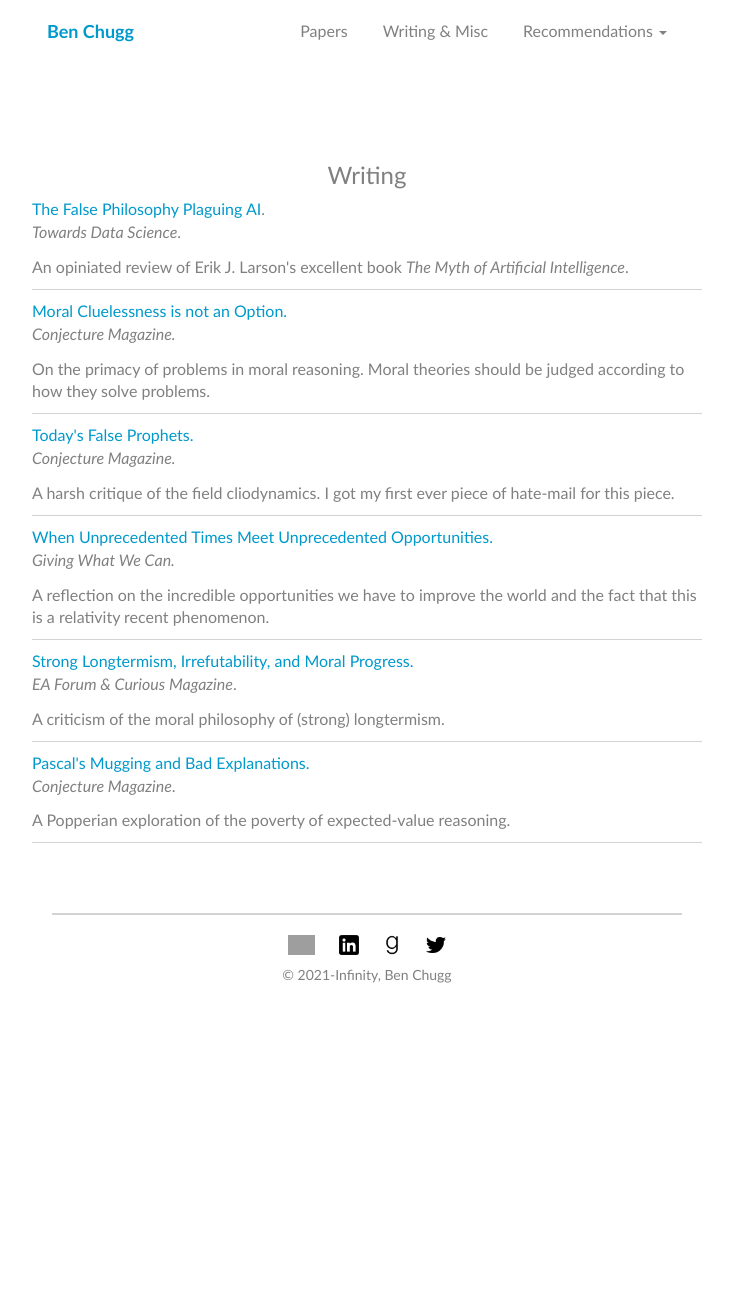
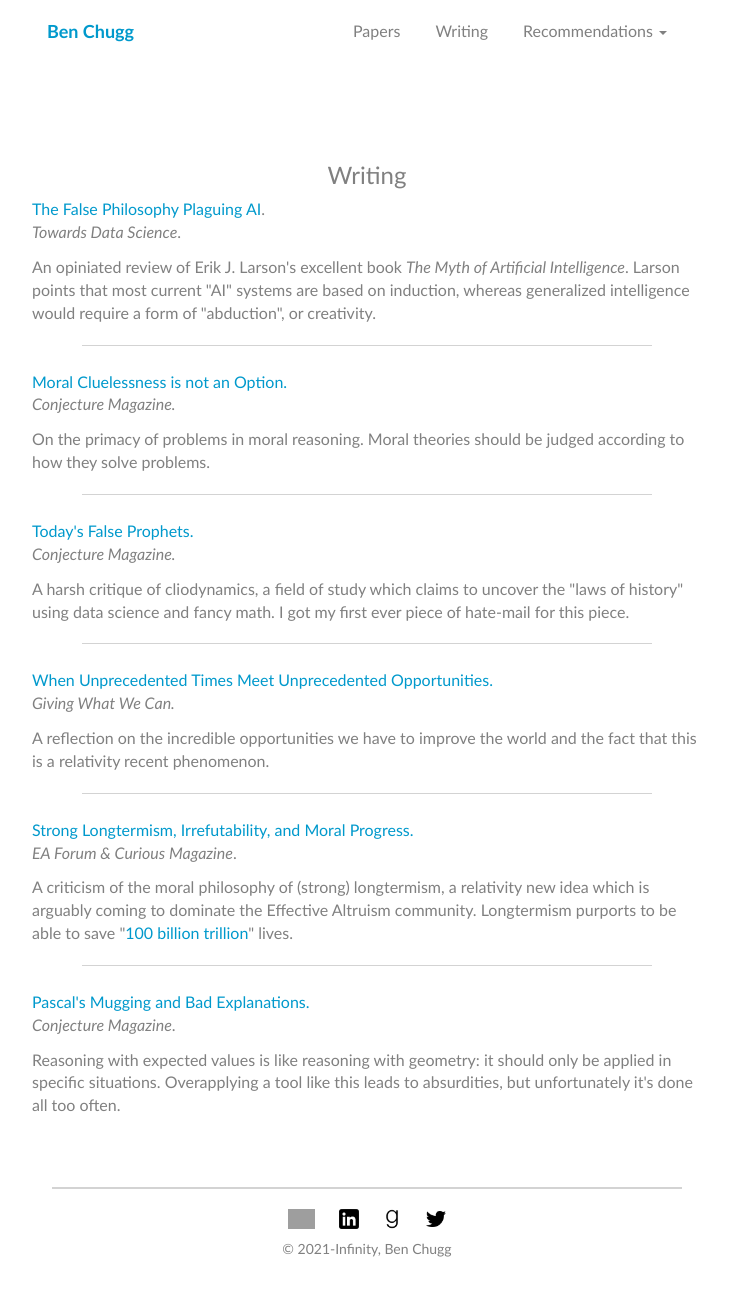
Before and after one commit to bchugg/bchugg.github.io, a PHP site: page /writing.html in a window 1280 px wide. Shown: the whole page, without its empty margins (273-1006 px from the left). Before the commit the page ends 983 px from the top, so only its background shows below. Run offline with PHP 8.4, Linux system fonts and the light colour scheme; some libraries are stand-ins or nearby versions; grey boxes are pictures that could not be loaded.

Commit message:
paralyzing patronus

```diff
--- a/assets/stylesheets/main.css
+++ b/assets/stylesheets/main.css
@@ -154,9 +154,14 @@
 }
 .main-body .writing p {
   padding-top: 12px;
-  padding-bottom: 10px;
+}
+.main-body .writing .sep {
+  text-align: center;
   border-bottom: 1px solid lightgray;
-  border-width: thin;
+  padding-top: 10px;
+  margin-bottom: 25px;
+  margin-left: 50px;
+  margin-right: 50px;
 }
 .main-body .papers li, .main-body .theses li {
   padding-top: 5px;
--- a/assets/stylesheets/main.scss
+++ b/assets/stylesheets/main.scss
@@ -194,9 +194,14 @@
 		font-size: 12pt;
 		p {
 			padding-top: 12px;
-			padding-bottom: 10px;
+		}
+		.sep {
+			text-align: center;
 			border-bottom: 1px solid lightgray;
-			border-width: thin;
+			padding-top: 10px;
+			margin-bottom: 25px;
+			margin-left: 50px;
+			margin-right: 50px;
 		}
 	}
 
--- a/index.html
+++ b/index.html
@@ -100,7 +100,7 @@
 				<h3>An erratic bio</h3>
 				<p>
 					Prior to Stanford, I was a grad student at the <a rel='nofollow' href="https://www.maths.ox.ac.uk/">Mathematical Institute</a>
-					at Oxford, where I studied topics at the intersection of spectral graph theory and geometry.
+					at Oxford, where I studied topics at the intersection of spectral graph theory and geometry. <a href="files/ox_thesis.pdf">Here</a> is my thesis on the subject.
 				</p>
 
 				<p>
--- a/shared/header.html
+++ b/shared/header.html
@@ -13,7 +13,7 @@
     <div class="collapse navbar-collapse" id="myNavbar">
 	    <ul class="nav navbar-nav navbar-right">
 	    	<li><a href="papers.html">Papers</a></li>
-        <li><a href="writing.html">Writing & Misc</a></li>
+        <li><a href="writing.html">Writing</a></li>
 	      <li class="dropdown">
 	        <a class="dropdown-toggle" data-toggle="dropdown" href="#">Recommendations
 	        <span class="caret"></span></a>
--- a/writing.html
+++ b/writing.html
@@ -37,7 +37,9 @@
         <a href="https://towardsdatascience.com/the-false-philosophy-plaguing-ai-bdcfd4872c45" rel='nofollow'>The False Philosophy Plaguing AI</a>.
         <br>
         <em>Towards Data Science</em>.
-        <p>An opiniated review of Erik J. Larson's excellent book <em>The Myth of Artificial Intelligence</em>.</p>
+        <p>An opiniated review of Erik J. Larson's excellent book <em>The Myth of Artificial Intelligence</em>. Larson points that most current "AI" systems are based on induction, whereas generalized intelligence would require a form of "abduction", or creativity. </p>
+      </div>
+      <div class="sep">
       </div>
 
       <div class="post">
@@ -47,13 +49,17 @@
           <em>Conjecture Magazine.</em>
           <p>On the primacy of problems in moral reasoning. Moral theories should be judged according to how they solve problems. </p>
       </div>
+      <div class="sep">
+      </div>
 
       <div class="post">
         <a href="https://medium.com/conjecture-magazine/the-dangers-of-cliodynamics-c48392b4a985" rel='nofollow'>
           Today's False Prophets.</a> <br>
           <em>Conjecture Magazine.</em>
-          <p>A harsh critique of the field cliodynamics.
+          <p>A harsh critique of cliodynamics, a field of study which claims to uncover the "laws of history" using data science and fancy math.
           I got my first ever piece of hate-mail for this piece.</p>
+      </div>
+      <div class="sep">
       </div>
 
       <div class="post">
@@ -64,6 +70,8 @@
           <p>A reflection on the incredible opportunities
           we have to improve the world and the fact that this is a relativity recent phenomenon.</p>
       </div>
+      <div class="sep">
+      </div>
 
       <div class="post">
         <a href="https://forum.effectivealtruism.org/posts/2NJszbnBTwibfdpo7/strong-longtermism-irrefutability-and-moral-progress" rel='nofollow'>
@@ -72,7 +80,9 @@
           <em>EA Forum & Curious Magazine</em>.
 
           <p>A criticism of the moral
-          philosophy of (strong) longtermism.</p>
+          philosophy of (strong) longtermism, a relativity new idea which is arguably coming to dominate the Effective Altruism community. Longtermism  purports to be able to save "<a href="https://www.youtube.com/watch?v=vvehj0KvzK8&ab_channel=RationalAnimations" rel='nofollow'>100 billion trillion</a>" lives.</p>
+      </div>
+      <div class="sep">
       </div>
 
       <div class="post">
@@ -80,7 +90,7 @@
           Pascal's Mugging and Bad Explanations.</a>
           <br>
           <em>Conjecture Magazine</em>.
-          <p>A Popperian exploration of the poverty of expected-value reasoning.</p>
+          <p>Reasoning with expected values is like reasoning with geometry: it should only be applied in specific situations. Overapplying a tool like this leads to absurdities, but unfortunately it's done all too often. </p>
       </div>
 
 
```
Also changed, not shown: papers.html (+13 -7 lines), 1 other file.
